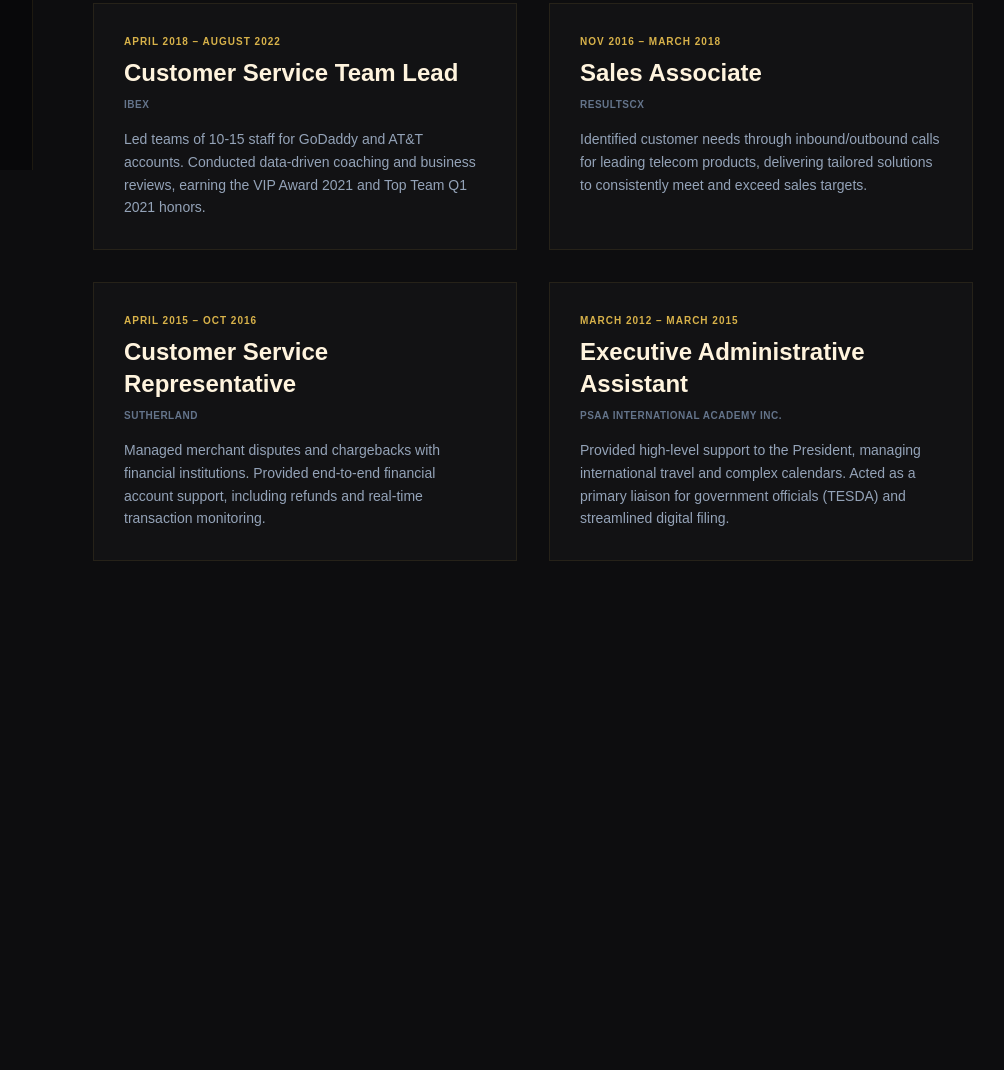
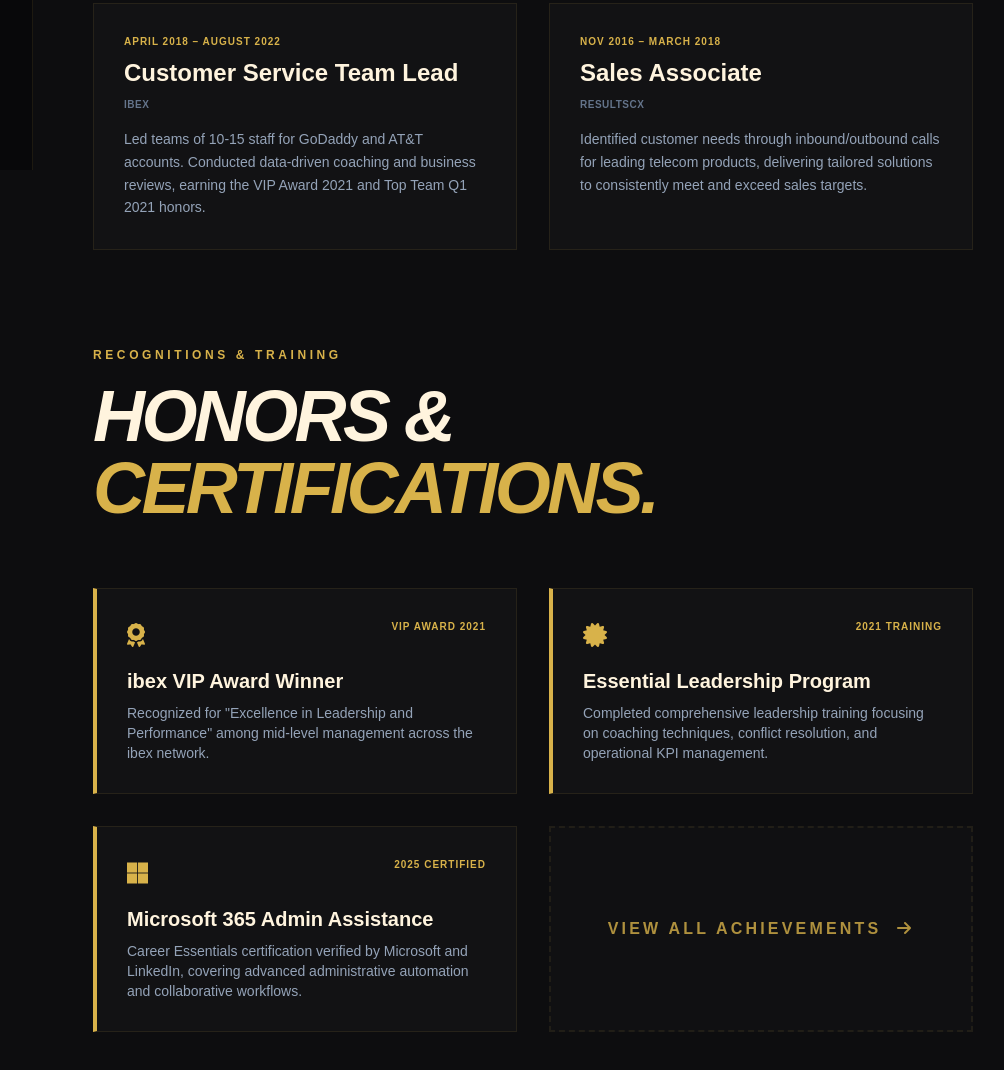
Before and after one commit to jerwinlumpay/portfolio, a plain HTML site: page portfolio.html in a window 1280 px wide. Shown: the part 630-1700 px from the top of the page, without its empty margins (247-1251 px from the left). Before the commit the page ends 1271 px from the top, so only its background shows below. Drawn offline with nearby package versions, Linux system fonts and the light colour scheme; a web font is replaced by a local one.

Commit message:
Update portfolio.html

```diff
--- a/portfolio.html
+++ b/portfolio.html
@@ -31,7 +31,6 @@
 
         /* MAIN CONTENT AREA */
         .main-content { width: 100%; min-height: 100vh; display: flex; flex-direction: column; padding-top: 70px; }
-
         .section-container { max-width: 1200px; margin: 0 auto; width: 100%; padding: 40px 25px; }
 
         @media (min-width: 1024px) {
@@ -44,7 +43,6 @@
         .nav-link { font-size: 11px; font-weight: 800; text-transform: uppercase; letter-spacing: 2px; color: #666; transition: 0.3s; margin-bottom: 25px; display: block; text-decoration: none; }
         .nav-link:hover, .nav-link.active { color: var(--champagne); }
 
-        /* Unified Button Styles */
         .btn-contact { color: white; padding: 12px; border-radius: 50px; font-weight: 800; text-transform: uppercase; font-size: 10px; display: inline-flex; align-items: center; justify-content: center; gap: 8px; text-decoration: none; transition: 0.3s; width: 100%; }
         .btn-whatsapp { background-color: var(--whatsapp); }
         .btn-whatsapp:hover { background-color: #1eb954; transform: translateY(-2px); }
@@ -61,6 +59,9 @@
         #mobile-menu.active { left: 0; }
         .overlay { position: fixed; top: 0; left: 0; width: 100%; height: 100%; background: rgba(0,0,0,0.8); z-index: 115; display: none; }
         .overlay.active { display: block; }
+
+        /* Achievement Highlight Style */
+        .achievement-highlight { border-left: 4px solid var(--champagne); }
     </style>
 </head>
 <body>
@@ -76,6 +77,7 @@
             <a href="portfolio.html" class="nav-link active">Portfolio</a>
             <a href="skills.html" class="nav-link">Skills</a>
             <a href="services.html" class="nav-link">Services</a>
+            <a href="achievements.html" class="nav-link">Achievements</a>
             <a href="feedback.html" class="nav-link">Feedback</a>
             <a href="contact.html" class="nav-link">Contact</a>
         </nav>
@@ -107,6 +109,7 @@
             <a href="portfolio.html" class="nav-link active">Portfolio</a>
             <a href="skills.html" class="nav-link">Skills</a>
             <a href="services.html" class="nav-link">Services</a>
+            <a href="achievements.html" class="nav-link">Achievements</a>
             <a href="feedback.html" class="nav-link">Feedback</a>
             <a href="contact.html" class="nav-link">Contact</a>
         </nav>
@@ -127,7 +130,7 @@
                 <h1 class="text-5xl md:text-7xl font-black italic uppercase leading-none tracking-tighter">Career <br><span class="gold-text">Experience.</span></h1>
             </header>
 
-            <div class="grid grid-cols-1 md:grid-cols-2 gap-6 lg:gap-8">
+            <div class="grid grid-cols-1 md:grid-cols-2 gap-6 lg:gap-8 mb-24">
                 <div class="portfolio-card">
                     <span class="text-[10px] gold-text font-bold tracking-widest uppercase">May 2025 – April 2026 | Dubai, UAE</span>
                     <h3 class="text-xl md:text-2xl font-bold mt-2 mb-2">Front Desk Representative</h3>
@@ -155,19 +158,43 @@
                     <p class="text-slate-500 text-[10px] font-bold uppercase mb-4 tracking-wider">ResultsCX</p>
                     <p class="text-slate-400 text-sm leading-relaxed">Identified customer needs through inbound/outbound calls for leading telecom products, delivering tailored solutions to consistently meet and exceed sales targets.</p>
                 </div>
+            </div>
 
-                <div class="portfolio-card">
-                    <span class="text-[10px] gold-text font-bold tracking-widest uppercase">April 2015 – Oct 2016</span>
-                    <h3 class="text-xl md:text-2xl font-bold mt-2 mb-2">Customer Service Representative</h3>
-                    <p class="text-slate-500 text-[10px] font-bold uppercase mb-4 tracking-wider">Sutherland</p>
-                    <p class="text-slate-400 text-sm leading-relaxed">Managed merchant disputes and chargebacks with financial institutions. Provided end-to-end financial account support, including refunds and real-time transaction monitoring.</p>
+            <header class="mb-12 lg:mb-16">
+                <h2 class="text-[#D8B24A] text-[10px] md:text-[12px] font-extrabold uppercase tracking-[0.3em] mb-4">Recognitions & Training</h2>
+                <h1 class="text-5xl md:text-7xl font-black italic uppercase leading-none tracking-tighter">Honors & <br><span class="gold-text">Certifications.</span></h1>
+            </header>
+
+            <div class="grid grid-cols-1 md:grid-cols-2 gap-6 lg:gap-8">
+                <div class="portfolio-card achievement-highlight">
+                    <div class="flex justify-between items-start mb-4">
+                        <i class="fas fa-award text-2xl gold-text"></i>
+                        <span class="text-[10px] gold-text font-bold uppercase tracking-widest">VIP Award 2021</span>
+                    </div>
+                    <h3 class="text-xl font-bold mb-2">ibex VIP Award Winner</h3>
+                    <p class="text-slate-400 text-sm">Recognized for "Excellence in Leadership and Performance" among mid-level management across the ibex network.</p>
                 </div>
 
-                <div class="portfolio-card">
-                    <span class="text-[10px] gold-text font-bold tracking-widest uppercase">March 2012 – March 2015</span>
-                    <h3 class="text-xl md:text-2xl font-bold mt-2 mb-2">Executive Administrative Assistant</h3>
-                    <p class="text-slate-500 text-[10px] font-bold uppercase mb-4 tracking-wider">PSAA International Academy Inc.</p>
-                    <p class="text-slate-400 text-sm leading-relaxed">Provided high-level support to the President, managing international travel and complex calendars. Acted as a primary liaison for government officials (TESDA) and streamlined digital filing.</p>
+                <div class="portfolio-card achievement-highlight">
+                    <div class="flex justify-between items-start mb-4">
+                        <i class="fas fa-certificate text-2xl gold-text"></i>
+                        <span class="text-[10px] gold-text font-bold uppercase tracking-widest">2021 Training</span>
+                    </div>
+                    <h3 class="text-xl font-bold mb-2">Essential Leadership Program</h3>
+                    <p class="text-slate-400 text-sm">Completed comprehensive leadership training focusing on coaching techniques, conflict resolution, and operational KPI management.</p>
+                </div>
+
+                <div class="portfolio-card achievement-highlight">
+                    <div class="flex justify-between items-start mb-4">
+                        <i class="fab fa-microsoft text-2xl gold-text"></i>
+                        <span class="text-[10px] gold-text font-bold uppercase tracking-widest">2025 Certified</span>
+                    </div>
+                    <h3 class="text-xl font-bold mb-2">Microsoft 365 Admin Assistance</h3>
+                    <p class="text-slate-400 text-sm">Career Essentials certification verified by Microsoft and LinkedIn, covering advanced administrative automation and collaborative workflows.</p>
+                </div>
+
+                <div class="portfolio-card flex items-center justify-center border-dashed border-2 opacity-80">
+                    <a href="achievements.html" class="gold-text font-black uppercase tracking-[0.2em] hover:tracking-[0.4em] transition-all">View All Achievements <i class="fas fa-arrow-right ml-2"></i></a>
                 </div>
             </div>
         </div>
```
